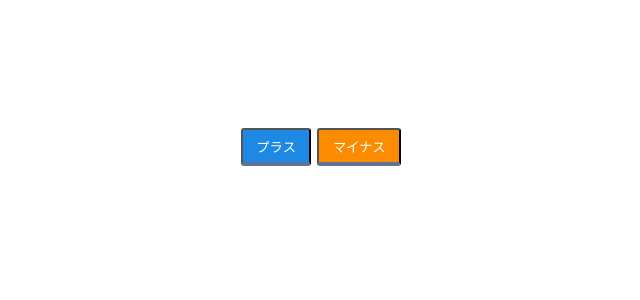
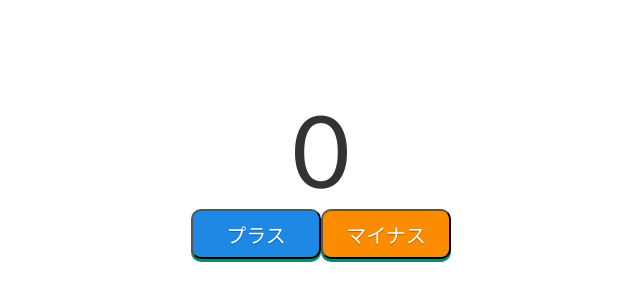
Before and after one commit to ken-matsui/react-redux-example, a React app: page / in a window 1280 px wide. Shown: the part 178-478 px from the top of the page, without its empty margins (319-959 px from the left). Built offline with nearby package versions, Linux system fonts and the light colour scheme.

Commit message:
cssの調整とcomponents分割

```diff
--- a/src/actions/app.js
+++ b/src/actions/app.js
@@ -1,15 +1,7 @@
-export default {
-  increment: (x_) => {
-  	switch(x_) {
-    	case 'PLUS': {
-    		return { type: 'INCREMENT' }
-    	}
-    	case 'MINUS': {
-    		return { type: 'DECREMENT' }
-    	}
-    	default: {
-    		return { type: 'UNKNOWN' }
-    	}
-    }
-  }
+export function increment() {
+	return { type: 'INCREMENT' }
 }
+
+export function decrement() {
+	return { type: 'DECREMENT' }
+}
--- a/src/containers/app.js
+++ b/src/containers/app.js
@@ -1,23 +1,24 @@
 //import React from 'react'
 import { connect } from 'react-redux'
 import App from '../components/app'
-import AppActions from '../actions/app'
+import { increment, decrement } from '../actions/app'
 
 // グローバルなstateから必要な値をとってきて、コンポーネントのthis.propsとしてセット
-// 今回はいずれにしろstateのプロパティには{fuga}しか無いので、stateをまるごと返してます
+// 今回はいずれにしろstateのプロパティには{count}しか無いため、stateをまるごと返す
 function mapStateToProps(state_) {
-  return state_
+	return state_
 }
 
 // clickでactionを飛ばす(そのまま値を流す)
 function mapDispatchToProps(dispatch_) {
-  return {
-    handleClick: (x_) => { dispatch_(AppActions.increment(x_)) }
-  }
+	return {
+		plusClick: () => { dispatch_(increment()) },
+		minusClick: () => { dispatch_(decrement()) },
+	}
 }
 
 //connect関数でReduxとReactコンポーネントを繋ぐ
 export default connect(
-  mapStateToProps,
-  mapDispatchToProps
+	mapStateToProps,
+	mapDispatchToProps
 )(App)
--- a/src/index.css
+++ b/src/index.css
@@ -1,37 +1,52 @@
+@import url(https://fonts.googleapis.com/css?family=Lato:400,700);
+@import url(http://fonts.googleapis.com/earlyaccess/notosansjp.css);
+
 body {
-    /*margin-right: 45%;
-    margin-left : 45%;*/
     width: 100vw;
-    height: 50vw;
+    height: 55vw;
     display: table-cell;
     vertical-align: middle;
     text-align: center;
-    font-family: sans-serif;
+    font-family: Lato,
+                "Noto Sans JP",
+                "游ゴシック Medium",
+                "游ゴシック体",
+                "Yu Gothic Medium",
+                YuGothic,
+                "ヒラギノ角ゴ ProN",
+                "Hiragino Kaku Gothic ProN",
+                "メイリオ",
+                Meiryo,
+                "ＭＳ Ｐゴシック",
+                "MS PGothic",
+                sans-serif;
 }
 
 .text {
-    color: #E91E63;
-    font-size: xx-large;
+    color: #333333;
+    font-size: 100px;
 }
 
 .square_btn {
-    display: inline-block;
-    padding: 0.5em 1em;
-    text-decoration: none;
-    color: #FFF; /* テキストカラー */
-    border-bottom: solid 4px #627295;
-    border-radius: 3px;
-    /* 他要素との距離 */
-    margin-top: 10px;
-    margin-right: 3px;
-    margin-left: 3px;
+  position: relative;
+  background-color: #1ABC9C;
+  border-radius: 10px;
+  color: #FFF;
+  font-size: 20px;
+  width: 130px;
+  height: 50px;
+  -webkit-transition: none;
+  transition: none;
+  box-shadow: 0 3px 0 #0E8C73;
+  text-shadow: 0 1px 1px rgba(0, 0, 0, .3);
 }
-.square_btn:active {/*ボタンを押したとき*/
-    -ms-transform: translateY(4px);
-    -webkit-transform: translateY(4px);
-    transform: translateY(4px);/*下に動く*/
-    box-shadow: 0px 0px 1px rgba(0, 0, 0, 0.2);/*影を小さく*/
-    border-bottom: none;
+.square_btn:hover {
+  background-color: #31C8AA;
+  box-shadow: 0 3px 0 #23A188;
+}
+.square_btn:active {
+  top: 3px;
+  box-shadow: none;
 }
 
 /* square_btnの継承とカラーのオーバーライド */
--- a/src/reducer.js
+++ b/src/reducer.js
@@ -1,18 +1,19 @@
 // 初期ステート設定
 const INITIAL_STATE = {
-  fuga: 0
+	count: 0
 }
 
 // actionに応じてステート変更
 export default function reducer(state_ = INITIAL_STATE, action_) {
 	switch(action_.type) {
 		case 'INCREMENT': {
-      return { fuga: state_.fuga + 1 }
+			return { count: state_.count + 1 }
 		}
 		case 'DECREMENT': {
-    	return { fuga: state_.fuga - 1 }
+			return { count: state_.count - 1 }
 		}
-    default:
+		default: {
 			return state_
 		}
 	}
+}
--- a/src/store.js
+++ b/src/store.js
@@ -2,6 +2,6 @@ import { createStore } from 'redux';
 import reducer from './reducer';
 
 export default function configureStore() {
-    const STORE = createStore(reducer);
-    return STORE;
+	const STORE = createStore(reducer);
+	return STORE;
 }
```
Also changed, not shown: src/index.js (+4 -4 lines), 1 other file. Lines whose indentation alone changed are shown as unchanged.
